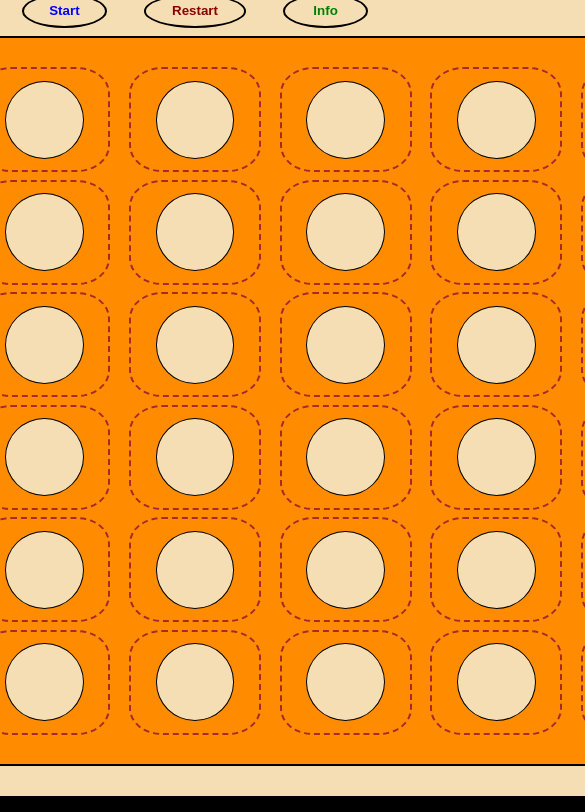
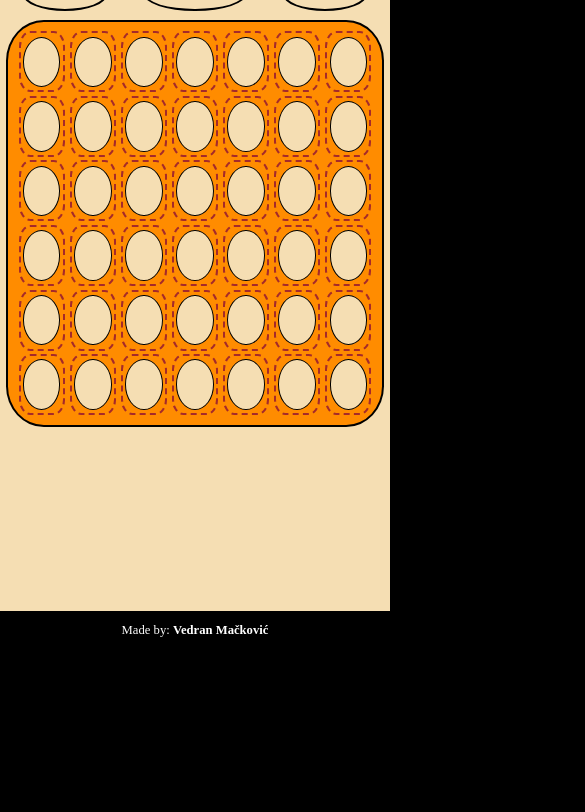
Before and after one commit to vedranmackovic/Connect4, a plain HTML site: page index.html in a window 390 px wide. Shown: the part 149-961 px from the top of the page, 585 px wide, since content can reach past the window. After the commit the page ends 844 px from the top, so only its background shows below. Drawn offline with nearby package versions, Linux system fonts and the light colour scheme.

Commit message:
Fifth commit -> Upgraded html and css, added responsivness

```diff
--- a/index.html
+++ b/index.html
@@ -4,25 +4,29 @@
     <meta charset="UTF-8">
     <meta name="viewport" content="width=device-width, initial-scale=1.0">
     <title>Connect-4</title>
+    <link rel="icon" href="/images/connect4img.jpg">
     <link rel="stylesheet" href="style.css">
 </head>
 <body>
-    <div class="Container">
-        <h1>Connect-4</h1>
-        <h2>Press start!</h2>
-        <div class="options">
-            <button class="start">Start</button>
-            <button class="restart">Restart</button>
-            <button class="info">Info</button>
-        </div>
-        <div class="description">
+    <main class="Container">
+        <header>
+            <h1>Connect-4</h1>
+            <h2>Press start!</h2>
+        </header>
+        <section class="options" aria-labelledby="Buttons">
+            <button class="start" aria-label="Start the game">Start</button>
+            <button class="restart" aria-label="Restart the game">Restart</button>
+            <button class="info" aria-label="View information about the game">Info</button>
+        </section>
+        <section class="description" aria-labelledby="How-To-Play">
+            <h3>How to play:</h3>
             <p>Players take turns placing checkers into the grid<br>
             until one player has a row of 4 of his or her checkers.</p>
             <p>The checkers are being placed from bottom to top.</p>
             <p>The row can be vertical, horizontal, or diagonal.</p>
             <p>The first player to make a row wins the game.</p>
             <p>HAVE FUN!</p>
-        </div>
+        </section>
         <div class="Game">
             <div class="f1 Field"><div class="h11 Hole"></div></div>
 
@@ -108,7 +112,10 @@
 
             <div class="f7 Field"><div class="h67 Hole"></div></div>
         </div>
-    </div>
+    </main>
+    <footer>
+        <p>Made by: <b>Vedran Mačković</b></p>
+    </footer>
     <script src="https://ajax.googleapis.com/ajax/libs/jquery/3.7.1/jquery.min.js"></script>
     <script src="script.js"></script>
 </body>
--- a/style.css
+++ b/style.css
@@ -3,11 +3,12 @@ body{
     display: flex;
     align-items: center;
     justify-content: center;
+    flex-direction: column;
 }
-
 .Container{
     height: 110vh;
     width: 150vh;
+    min-width: 73%;
     background-color: wheat;
     border-radius: 10%;
     margin-top: 1vh;
@@ -16,11 +17,44 @@ body{
     align-items: center;
     flex-direction: column;
 }
-
+header{
+    display: flex;
+    flex-direction: column;
+    align-items: center;
+    margin: 0;
+    padding: 0;
+}
+footer{
+    color: white;
+    text-align: center;
+    font-size: 1.5vh;
+    width: 100%;
+}
+h1{
+    margin: 0;
+    padding: 0;
+    font-size: 7vh;
+    font-style: italic;
+    color: blue;
+    text-shadow: 2px 2px 2px red;
+}
+h2{
+    margin: 0;
+    padding: 0;
+    font-size: 5vh;
+    margin-bottom: 1vh;
+}
+h3{
+    margin: 0;
+    margin-bottom: 2vh;
+    padding: 0;
+}
 .Game{
     height: 80vh;
+    min-height: 50%;
     background-color:  darkorange;
     width: 125vh;
+    min-width: 85%;
     margin-top: 1vh;
     margin-bottom: 3vh;
     border-radius: 10%;
@@ -33,34 +67,17 @@ body{
     align-items: center;
     justify-items: center;
     padding: 3vh;
-    gap: 0vh;
-
+    gap: 1vh;
 }
 .Field{
     border: 2px dashed brown;
     border-radius: 25%;
-    height: 90%;
-    width: 85%;
+    height: 100%;
+    width: 95%;
     display: flex;
     align-items: center;
     justify-content: center;
 }
-
-h2{
-    margin: 0;
-    padding: 0;
-    font-size: 5vh;
-    margin-bottom: 1vh;
-}
-h1{
-    margin: 0;
-    padding: 0;
-    font-size: 7vh;
-    font-style: italic;
-    color: blue;
-    text-shadow: 2px 2px 2px red;
-}
-
 .Hole{
     background-color: wheat;
     height: 75%;
@@ -68,54 +85,39 @@ h1{
     border-radius: 50%;
     border: 1px solid black;
 }
-
-.start{
+.options{
+    font-size: 80%;
+}
+button{
     border: 2px solid black;
     border-radius: 50%;
     background-color: wheat;
-    color: blue;
     font-weight: bold;
     height: 4vh;
     width: 10vh;
+    min-width: 5rem;
+    min-height: 2rem;
     margin-left: 2vh;
     margin-right: 2vh;
+    transition: background-color 0.3s ease, transform 0.2s ease;
 }
-.start:hover{
+button:hover{
     background-color: darkorange;
 }
-
+.start{
+    color: blue;
+}
 .restart{
-    border: 2px solid black;
-    border-radius: 50%;
-    background-color: wheat;
     color: darkred;
-    font-weight: bold;
-    height: 4vh;
     width: 12vh;
-    margin-left: 2vh;
-    margin-right: 2vh;
-}
-.restart:hover{
-    background-color: darkorange;
 }
 .info{
-    border: 2px solid black;
-    border-radius: 50%;
-    background-color: wheat;
     color: green;
-    font-weight: bold;
-    height: 4vh;
-    width: 10vh;
-    margin-left: 2vh;
-    margin-right: 2vh;
-}
-.info:hover{
-    background-color: darkorange;
 }
 .description{
     border: 2px solid black;
     width: 60vh;
-    height: 30vh;
+    height: 40vh;
     margin: 5vh;
     background: white;
     text-align: center;
@@ -129,3 +131,33 @@ h1{
 .description p{
     margin: 1vh;
 }
+@media(max-width:850px){
+    body{
+        margin: 0;
+        padding: 0;
+    }
+    .Container{
+        width: 100%;
+        height: 90vh;
+        border-radius: 0;
+        margin: 0;
+    }
+    .Game{
+        height: 50%;
+        gap: 2%;
+        padding: 3%;
+        max-width: 90%;
+        min-width: 90%;
+    }
+    .Hole{
+        width: 85%;
+        height: 85%;
+    }
+    footer {
+        color: white;
+        text-align: center;
+        font-size: 1.5vh;
+        width: 100%;
+        margin-top: auto;
+    }
+}
```
Also changed, not shown: images/connect4img.jpg (added).
